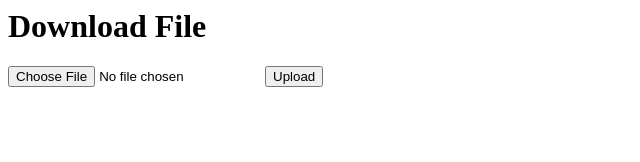
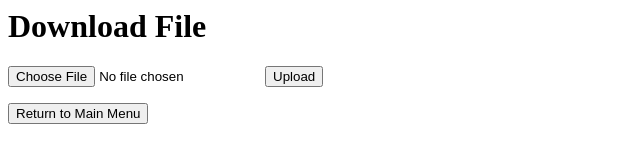
Before and after one commit to PedroRodrigues527/Nodejs_file_storage, a plain HTML site: page download.html in a window 1280 px wide. Shown: the whole page, without its empty margins (0-640 px from the left). Drawn offline with Linux system fonts and the light colour scheme.

Commit message:
Return to main menu

```diff
--- a/download.html
+++ b/download.html
@@ -7,5 +7,9 @@
             <input type="file" name="file"/>
             <input type="submit" value="Upload"/>
         </form>
+
+        <button onclick="window.location.href='/'">Return to Main Menu
+        </button>
+
     </body>
 </html>
```
Also changed, not shown: main.html (+1 -0 lines), upload.html (+4 -0 lines), alertJSUpload.js (added).
